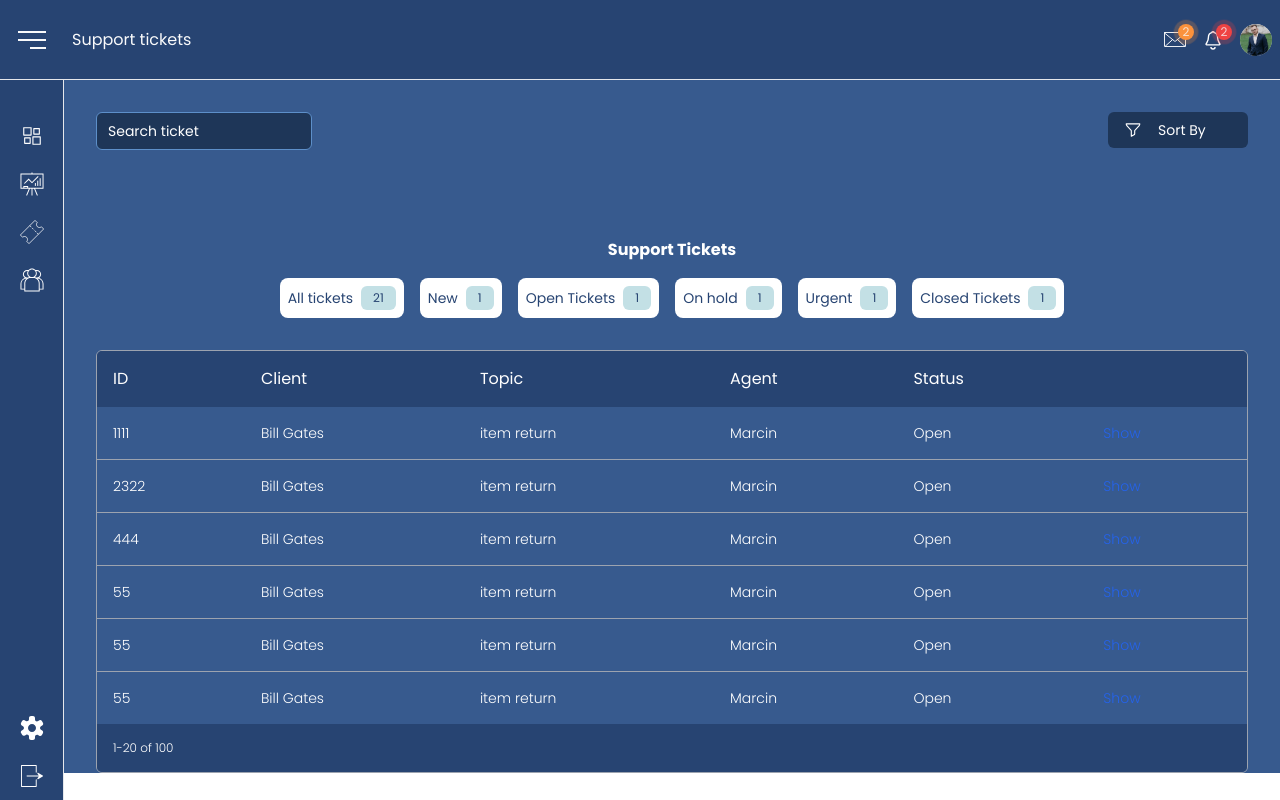
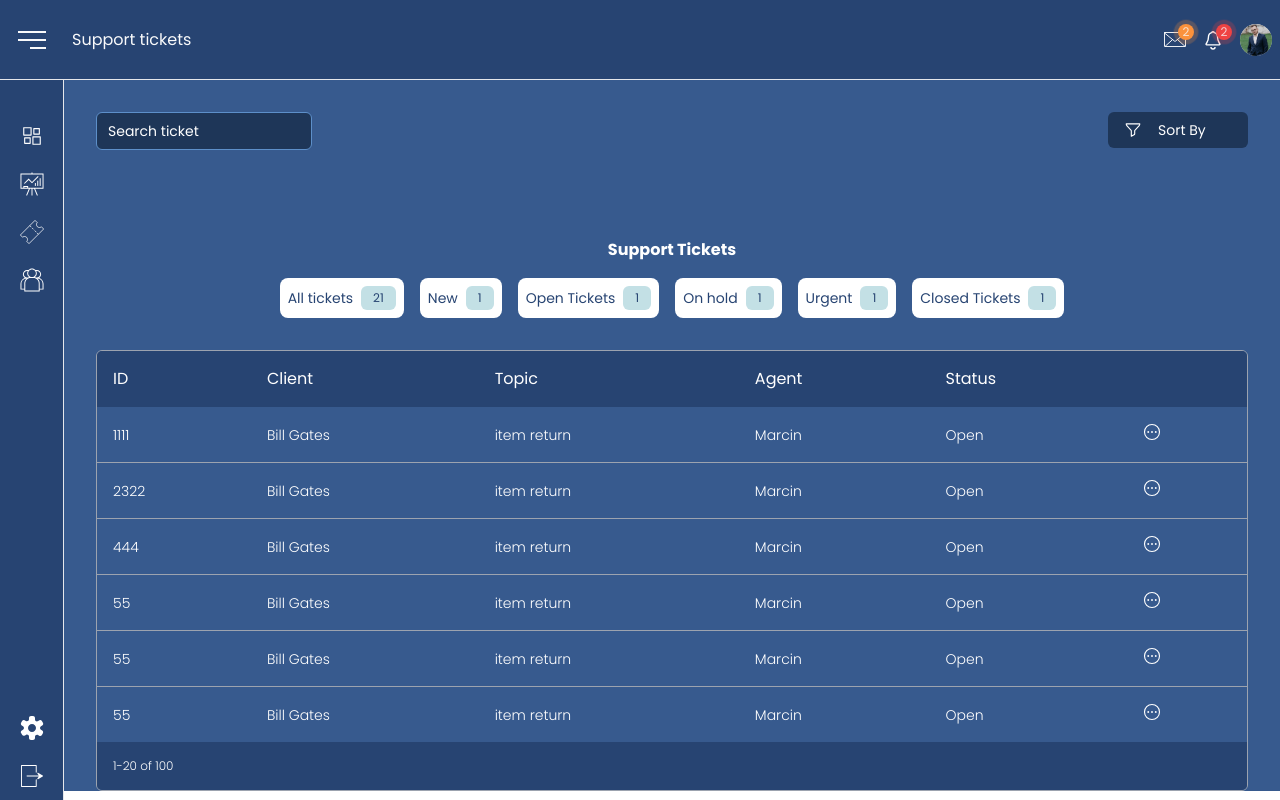
Before and after one commit to manawara/support-tikets-system, a Next.js app: page /tickets in a window 1280 px wide. Built offline with nearby package versions, Linux system fonts and the light colour scheme.

Commit message:
Feat: Create component DropDownDots and add to the Table

```diff
--- /dev/null
+++ b/components/DropDownDots.tsx
@@ -0,0 +1,74 @@
+'use client'
+
+import React, { useRef, useState } from 'react'
+import dotsIcon from '@/public/three_dots_icon.svg'
+import Image from 'next/image'
+import { AnimatePresence, motion } from 'framer-motion'
+import Link from 'next/link'
+import { useOutsideClick } from '@/hook/useOutsideClick'
+import { formatTextToSlug } from '@/lib/helper'
+
+type DropItem = {
+  id: number
+  name: string
+  href?: string
+}
+
+type DropDownType = {
+  data: DropItem[]
+}
+
+const DropDownDots = ({ data }: DropDownType) => {
+  const [isOpen, setIsOpen] = useState(false)
+  const buttonRef = useRef<HTMLButtonElement>(null)
+  useOutsideClick(buttonRef, () => setIsOpen(false))
+  return (
+    <div className="relative inline-block">
+      <button
+        ref={buttonRef}
+        className="flex items-center hover:scale-110 duration-200"
+        onClick={() => setIsOpen(!isOpen)}
+      >
+        <Image src={dotsIcon} alt="dots icon" width={18} height={18} />
+      </button>
+      <AnimatePresence>
+        {isOpen && (
+          <motion.div
+            initial={{ opacity: 0 }}
+            animate={{ opacity: 1 }}
+            exit={{ opacity: 0 }}
+            className="absolute left-1/2 transform -translate-x-1/2 mt-3 bg-white shadow-lg z-1 py-2 rounded-md z-10"
+          >
+            <div className="absolute -top-[8px] left-1/2 -translate-x-1/2">
+              <div
+                className="w-0 h-0
+                            border-l-[8px] border-r-[8px] border-b-[8px]
+                            border-l-transparent border-r-transparent border-b-white"
+              ></div>
+            </div>
+
+            <div className="text-darkBlue flex flex-col rounded-md">
+              {data.map((item) => {
+                return item.href ? (
+                  <Link
+                    key={item.id}
+                    href={formatTextToSlug(item.href)}
+                    className="p-2 outline-none hover:bg-darkBlue  hover:text-gray-50 overflow-hidden"
+                  >
+                    {item.name}
+                  </Link>
+                ) : (
+                  <button key={item.id} className="p-2 outline-none hover:bg-darkBlue  hover:text-gray-50">
+                    {item.name}
+                  </button>
+                )
+              })}
+            </div>
+          </motion.div>
+        )}
+      </AnimatePresence>
+    </div>
+  )
+}
+
+export default DropDownDots
--- a/components/Table/TableBody.tsx
+++ b/components/Table/TableBody.tsx
@@ -1,5 +1,6 @@
 import React from 'react'
 import { UserType } from './Table'
+import DropDownDots from '../DropDownDots'
 
 type ColumnType = {
   key: keyof UserType | 'action'
@@ -17,9 +18,14 @@ const TableBody: React.FC<TableBodyProps> = ({ data, columns }) => {
       {data.map((item, itemIndex) => (
         <tr key={itemIndex}>
           {columns.map((column) => (
-            <td key={column.key.toString()} className="text-left p-4 font-thin text-sm">
+            <td key={column.key.toString()} className="text-left p-4 font-thin text-sm ">
               {column.key === 'action' ? (
-                <button className="text-blue-600 hover:text-blue-800">Show</button>
+                <DropDownDots
+                  data={[
+                    { id: 1, name: 'Show details', href: 'tickets/' + item.topic },
+                    { id: 2, name: 'Delete' },
+                  ]}
+                />
               ) : (
                 item[column.key as keyof UserType]
               )}
--- /dev/null
+++ b/lib/helper.ts
@@ -0,0 +1,4 @@
+export const formatTextToSlug = (text: string) => {
+  const newText = text.replace(/\ /g, '-')
+  return newText
+}
```
Also changed, not shown: public/three_dots_icon.svg (added).
